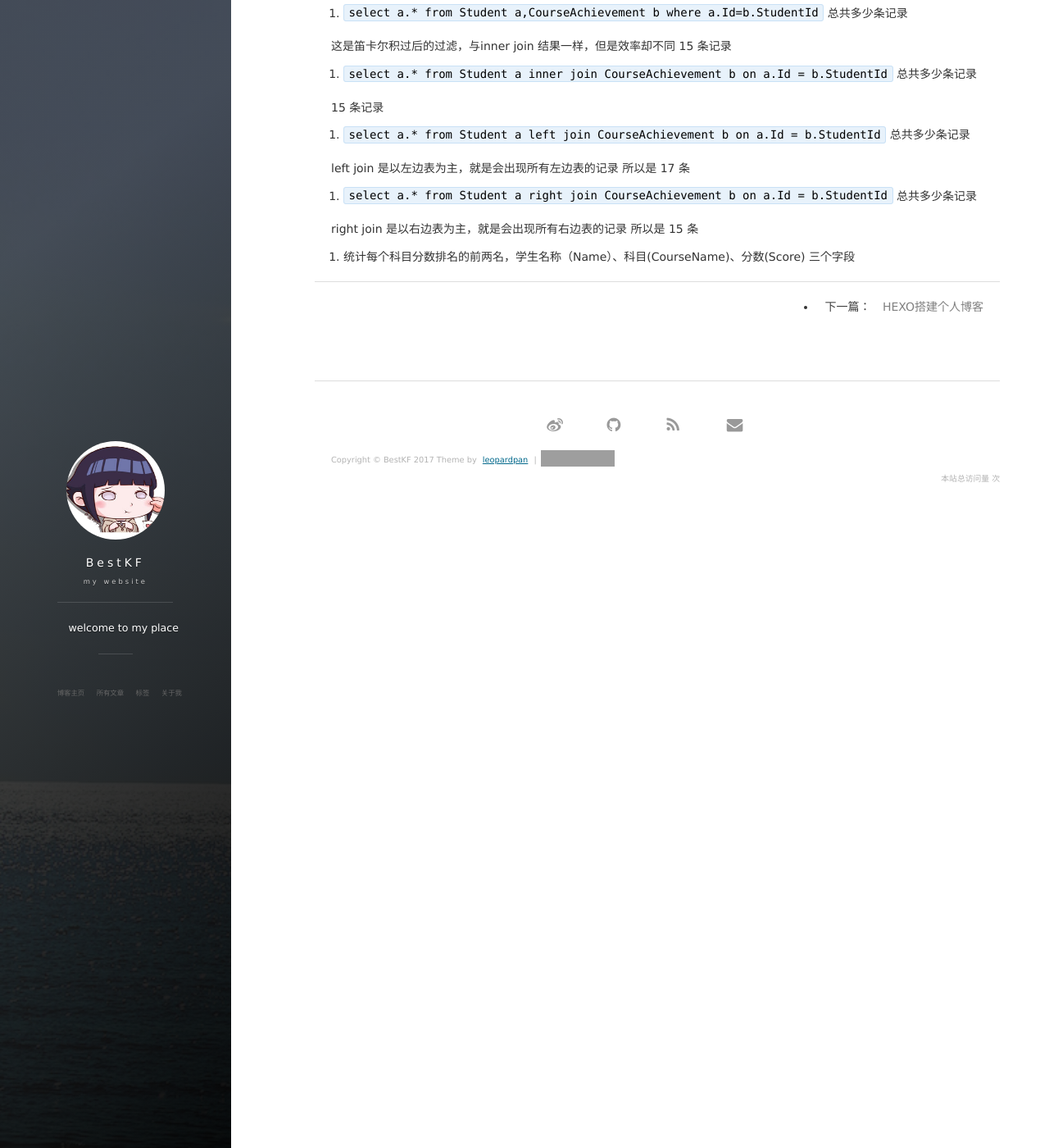
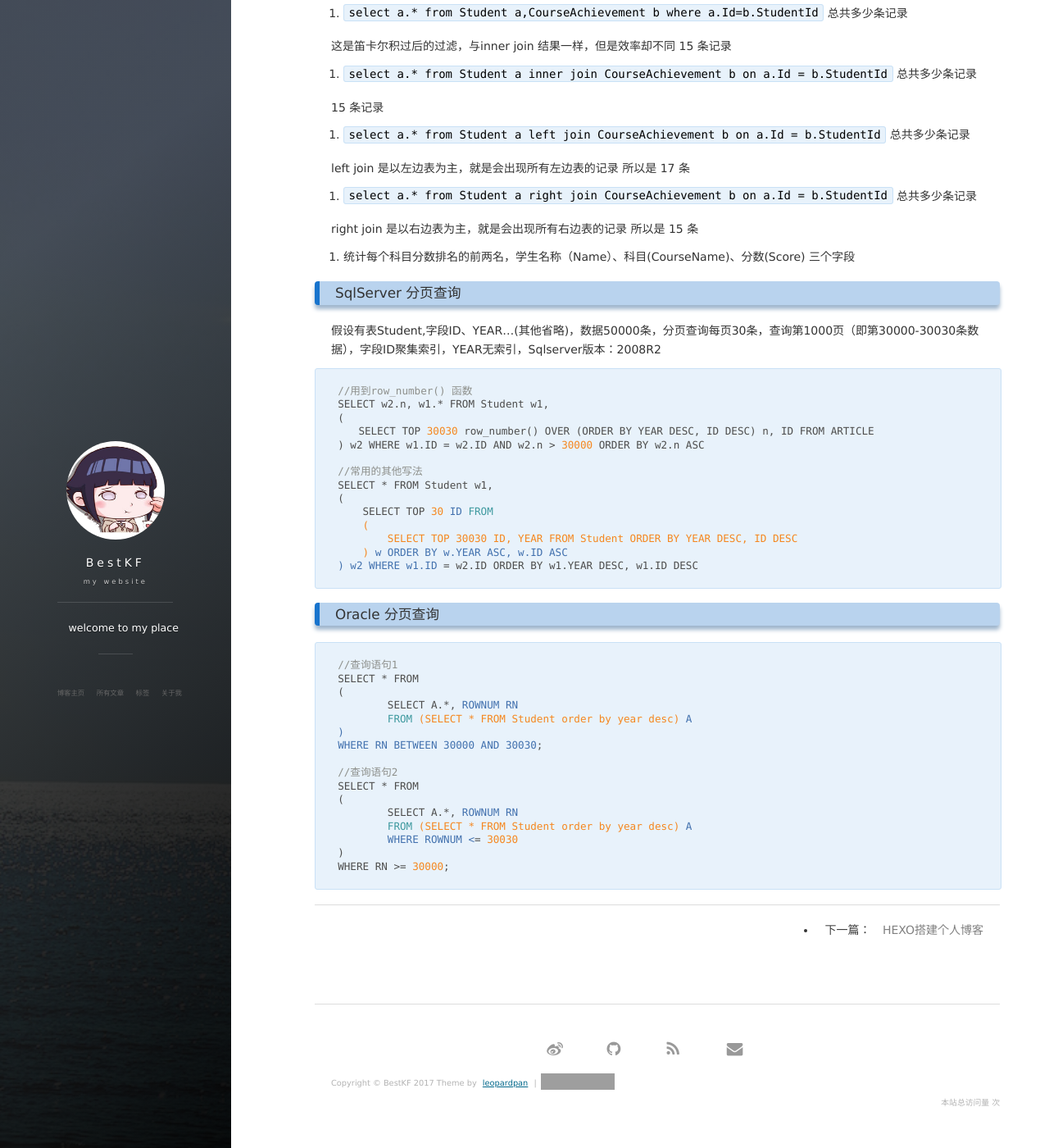
Before and after one commit to qinfengzhu/qinfengzhu.github.io, a Jekyll site: the page built from _posts/2014-04-06-C#小公司面试常见题型.md, in a window 1280 px wide and 1400 px high, scrolled down 592 px. Shown: the whole window at 82% size. Built offline with Jekyll 4.4.1, drawn with Linux system fonts in a browser that asks for light colours; nearby versions of some CDN libraries; comment, search, counter and statistics services are not loaded; grey boxes are pictures that could not be loaded.

Commit message:
more articles

````diff
--- a/_posts/2014-04-06-C#小公司面试常见题型.md
+++ b/_posts/2014-04-06-C#小公司面试常见题型.md
@@ -31,3 +31,46 @@ left join 是以左边表为主，就是会出现所有左边表的记录  所
 right join 是以右边表为主，就是会出现所有右边表的记录  所以是 15 条
 
 6. 统计每个科目分数排名的前两名，学生名称（Name）、科目(CourseName)、分数(Score) 三个字段
+
+
+### SqlServer 分页查询
+
+假设有表Student,字段ID、YEAR...(其他省略)，数据50000条，分页查询每页30条，查询第1000页（即第30000-30030条数据），字段ID聚集索引，YEAR无索引，Sqlserver版本：2008R2
+
+```
+//用到row_number() 函数
+SELECT w2.n, w1.* FROM Student w1,
+(
+　　SELECT TOP 30030 row_number() OVER (ORDER BY YEAR DESC, ID DESC) n, ID FROM ARTICLE
+) w2 WHERE w1.ID = w2.ID AND w2.n > 30000 ORDER BY w2.n ASC
+
+//常用的其他写法
+SELECT * FROM Student w1,
+(
+    SELECT TOP 30 ID FROM
+    (
+        SELECT TOP 30030 ID, YEAR FROM Student ORDER BY YEAR DESC, ID DESC
+    ) w ORDER BY w.YEAR ASC, w.ID ASC
+) w2 WHERE w1.ID = w2.ID ORDER BY w1.YEAR DESC, w1.ID DESC
+```
+
+### Oracle 分页查询
+
+```
+//查询语句1
+SELECT * FROM
+(
+	SELECT A.*, ROWNUM RN
+	FROM (SELECT * FROM Student order by year desc) A
+)
+WHERE RN BETWEEN 30000 AND 30030;
+
+//查询语句2
+SELECT * FROM
+(
+	SELECT A.*, ROWNUM RN
+	FROM (SELECT * FROM Student order by year desc) A
+	WHERE ROWNUM <= 30030
+)
+WHERE RN >= 30000;
+```
````
Also changed, not shown: _posts/2017-11-10-Java学习之路三(Servlet).md (added, +226 -0 lines), _posts/2017-11-14-Java学习之路四(JSP).md (added, +65 -0 lines), images/java/servlet-forward-redirect.png (added), images/java/servlet-life.png (added), images/java/servlet.png (added).
